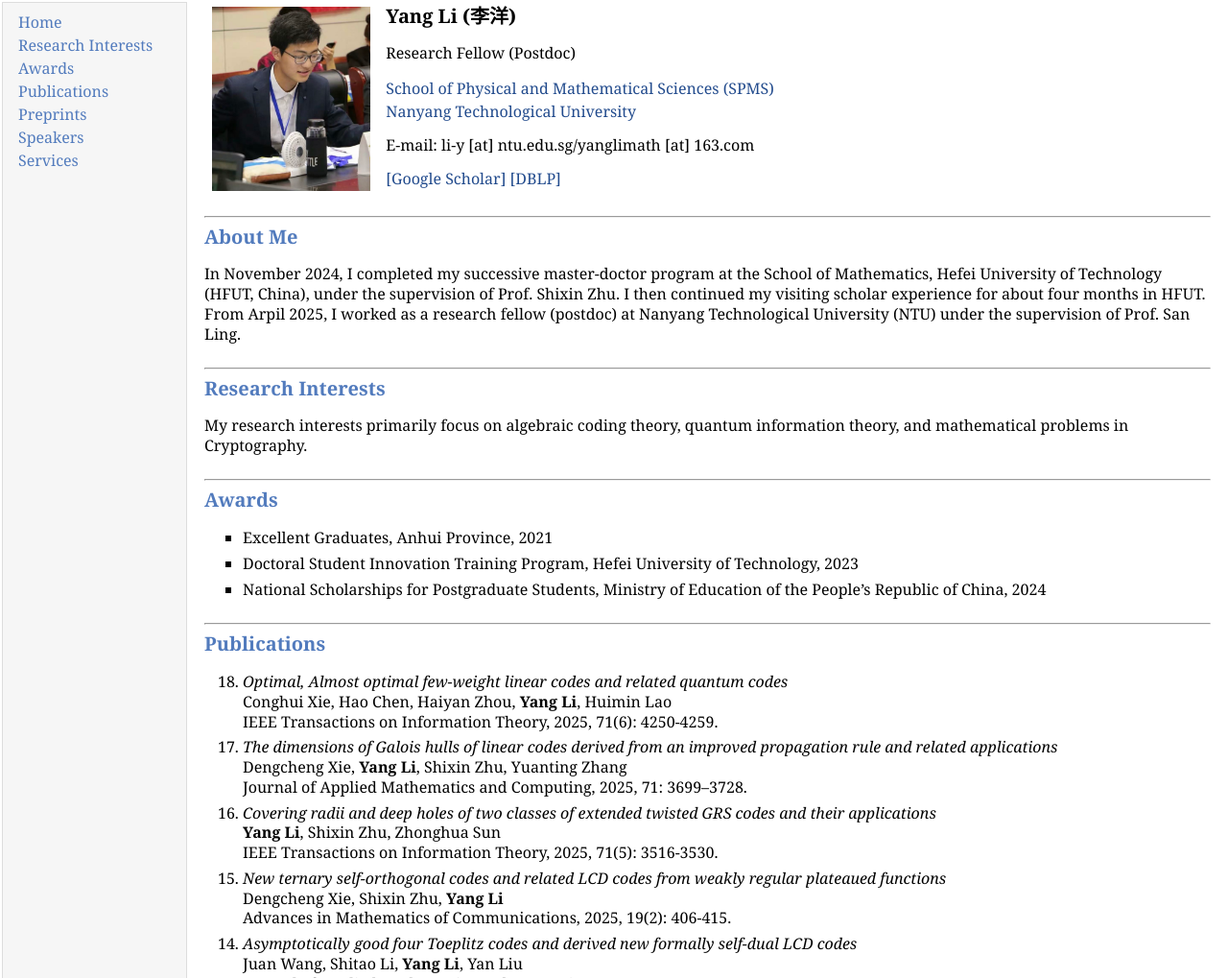
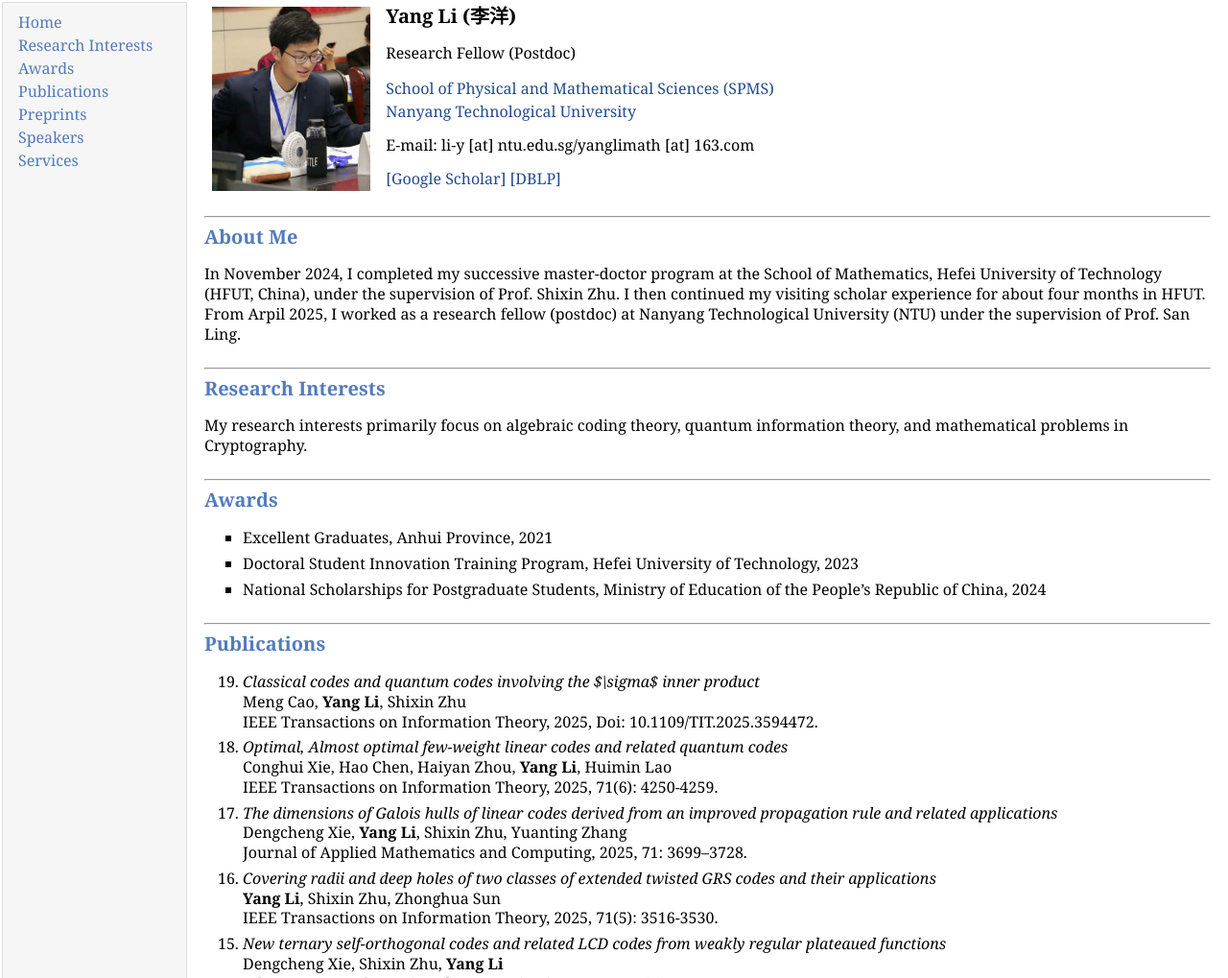
Before and after one commit to yanglimath/yanglimath.github.io, a plain HTML site: page index.html in a window 1280 px wide. Shown: the part 81-1100 px from the top of the page at 96% size. Drawn offline with Linux system fonts and the light colour scheme.

Commit message:
Update index.html

```diff
--- a/index.html
+++ b/index.html
@@ -90,10 +90,18 @@ From Arpil 2025, I worked as a research fellow (postdoc) at Nanyang Technologica
 
         <ol id="pubList" reversed>
 
+              <li><p>
+            <i>Classical codes and quantum codes involving the $\sigma$ inner product</i><br>
+            Meng Cao, <b>Yang Li</b>, Shixin Zhu<br>
+            <!--   <b>Finite Fields and Their Applications</b> -- 2024, 96: 102495-->
+            IEEE Transactions on Information Theory, 2025, Doi: 10.1109/TIT.2025.3594472.
+            </p></li>
+
+
             <li><p>
             <i>Optimal, Almost optimal few-weight linear codes and related quantum codes</i><br>
             Conghui Xie, Hao Chen, Haiyan Zhou, <b>Yang Li</b>, Huimin Lao<br>
-            <!--   <b>Finite Fields and Their Applications</b> -- 2024, 96: 102495-->
+            <!--   <b>IEEE Transactions on Information Theory</b> -- 2024, 96: 102495-->
             IEEE Transactions on Information Theory, 2025, 71(6): 4250-4259.
             </p></li>
 
```
